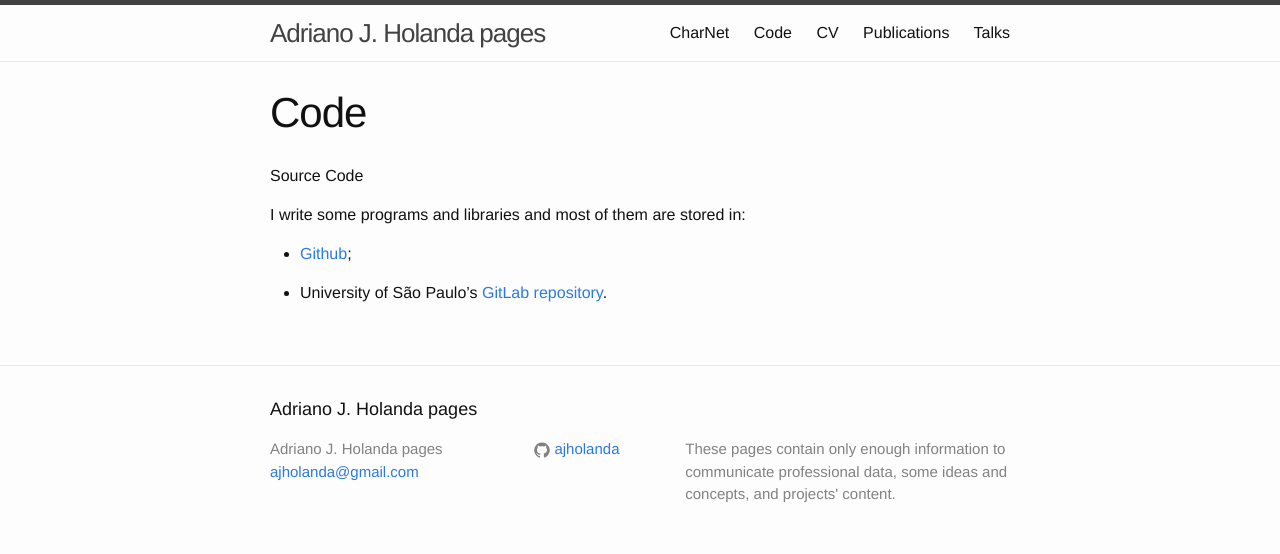
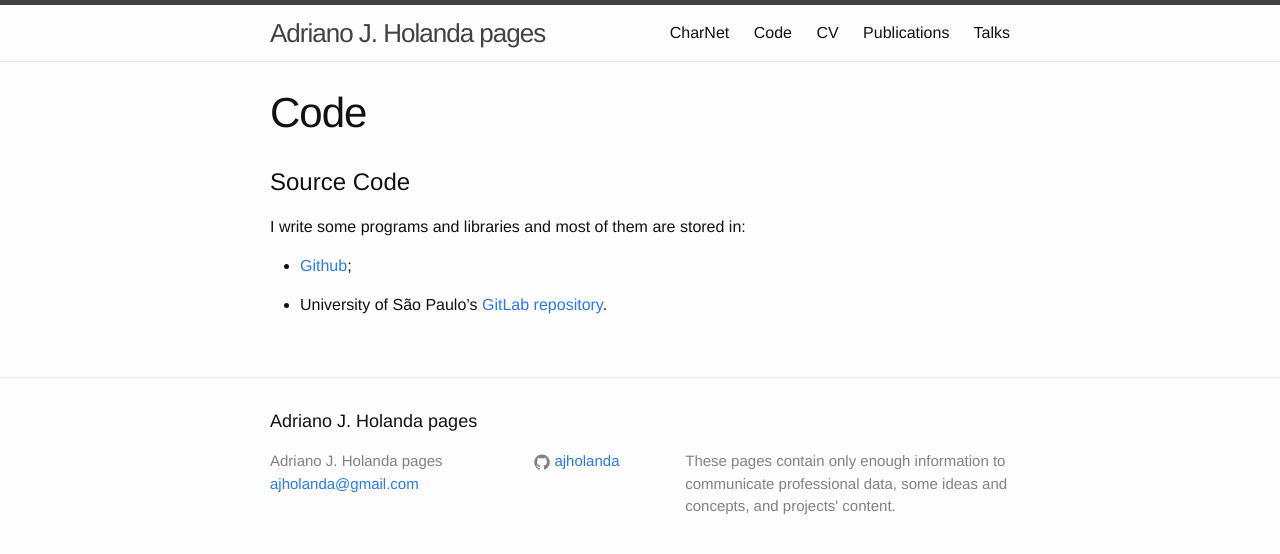
Before and after one commit to ajholanda/ajholanda.github.io, a Jekyll site: the page built from code.md, in a window 1280 px wide. Shown: the top 554 px of the page. Built offline with Jekyll 4.4.1, drawn with Linux system fonts in a browser that asks for light colours.

```diff
--- a/code.md
+++ b/code.md
@@ -4,7 +4,7 @@ title: Code
 permalink: /code/
 ---
 
-Source Code
+# Source Code
 
 I write some programs and libraries and most of them are stored in:
 
```
